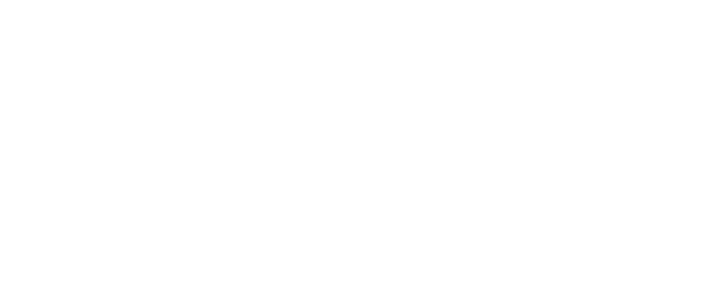
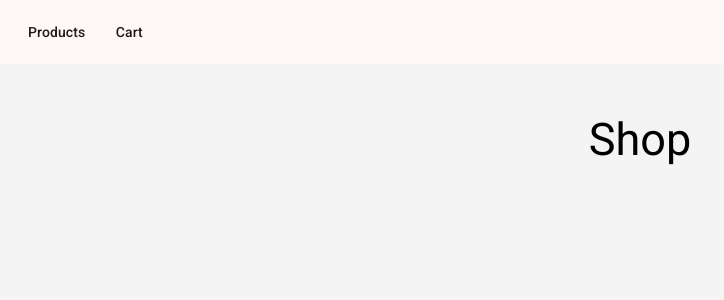
Before and after one commit to naufalazim/ecom-angular, an Angular app: page / in a window 1280 px wide. Shown: the top 300 px of the page, without its empty margins (0-724 px from the left). Built offline with nearby package versions, Linux system fonts and the light colour scheme.

Commit message:
finish style product

```diff
--- a/src/app/app.component.html
+++ b/src/app/app.component.html
@@ -1,2 +1,14 @@
+
+
+<mat-toolbar color="primary">
+    <mat-toolbar-row>
+        <a href="/products" mat-button>Products</a>
+        <a href="/cart" mat-button >Cart</a>
+    </mat-toolbar-row>
+</mat-toolbar>
+
+<div class="container text-center">
+     <h2>Shop</h2>
+</div>
 
 <router-outlet />
--- a/src/app/product/product-list/product-list.component.css
+++ b/src/app/product/product-list/product-list.component.css
@@ -1,3 +1,14 @@
+
+
 .product-card {
-    max-width: 150px;
+    max-width: 170px;
 }
+
+mat-card:hover {
+    cursor: pointer;
+    transform: scale(1.5);
+}
+
+mat-card {
+    transition: transform .5s;
+}
--- a/src/app/product/product-list/product-list.component.html
+++ b/src/app/product/product-list/product-list.component.html
@@ -1,5 +1,10 @@
 
-<div fxLayout="row wrap" fxLayoutGap="45px grid">
+
+<div class="container">
+
+    <h2>Collection</h2>
+
+    <div fxLayout="row wrap" fxLayoutGap="75px grid">
 
         <div *ngFor="let product of products">
             <mat-card class="product-card" >
@@ -12,3 +17,5 @@
         </div>
 
     </div>
+
+</div>
--- a/src/app/product/product.module.ts
+++ b/src/app/product/product.module.ts
@@ -3,6 +3,7 @@ import { CommonModule } from '@angular/common';
 import { ProductListComponent } from './product-list/product-list.component';
 import {MatCardModule} from '@angular/material/card';
 import { FlexModule } from '@angular/flex-layout';
+
 
 
 
--- a/src/styles.css
+++ b/src/styles.css
@@ -2,4 +2,25 @@
 
 @import "@angular/material/prebuilt-themes/rose-red.css";
 html, body { height: 100%; }
-body { margin: 0; font-family: Roboto, "Helvetica Neue", sans-serif; }
+body {     background-color: rgb(244, 244, 244); margin: 0; font-family: Roboto, "Helvetica Neue", sans-serif; }
+
+.container {
+    padding: 50px;
+    max-width: 1200px;
+    margin: auto;
+}
+
+.container-sm {
+    padding: 50px;
+    max-width: 800px;
+    margin: auto;
+}
+
+.text-center {
+    text-align: center;
+}
+
+
+.text-right {
+    text-align: right;
+}
```
Also changed, not shown: src/app/app.module.ts (+5 -2 lines). Lines whose indentation alone changed are shown as unchanged.
